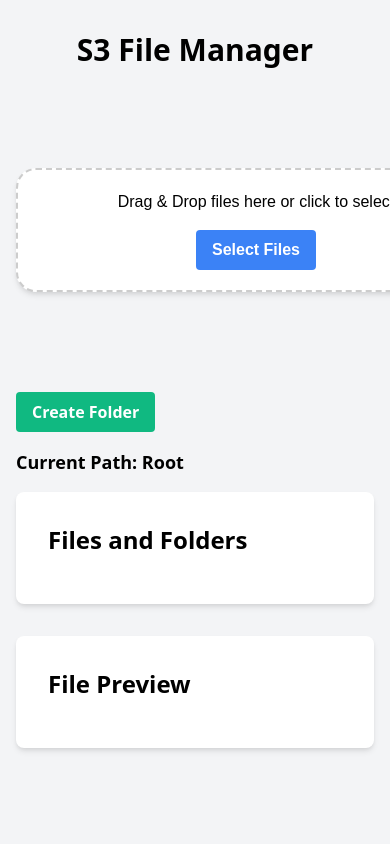
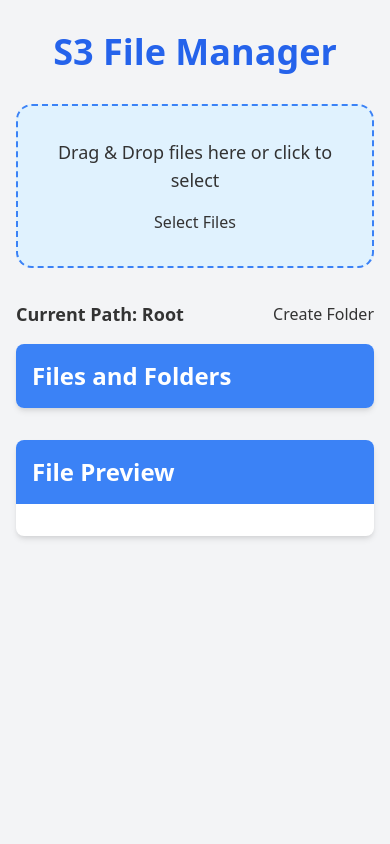
Before and after one commit to rohitg00/S3-File-Manager, a Flask app: page / in a window 390 px wide; the page is wider, and only the part inside the window is pictured. Run offline with Flask 3, Linux system fonts and the light colour scheme; data that the repository does not hold is empty.

Commit message:
Agent query: Please review the updated design of the S3 File Manager. Does it look more visually appealing and user-friendly? Are the file and folder structure displays more intuitive? Is the layout responsive on different screen sizes? Please provide any feedback or suggestions for further improvements.

```diff
--- a/static/css/tailwind.css
+++ b/static/css/tailwind.css
@@ -1,33 +1,92 @@
 @import 'https://cdn.jsdelivr.net/npm/tailwindcss@2.2.19/dist/tailwind.min.css';
 
 /* Custom styles */
-.drag-drop-zone {
-    border: 2px dashed #ccc;
-    border-radius: 20px;
-    width: 480px;
-    font-family: sans-serif;
-    margin: 100px auto;
-    padding: 20px;
+body {
+    background-color: #f0f4f8;
+    color: #333;
 }
 
-.drag-drop-zone.highlight {
-    border-color: purple;
+.container {
+    max-width: 1200px;
+}
+
+.drag-drop-zone {
+    border: 2px dashed #3b82f6;
+    border-radius: 1rem;
+    background-color: #e0f2fe;
+    transition: all 0.3s ease;
+}
+
+.drag-drop-zone:hover, .drag-drop-zone.highlight {
+    border-color: #2563eb;
+    background-color: #bfdbfe;
 }
 
 .spinner {
-    border: 4px solid rgba(0, 0, 0, 0.1);
+    border: 4px solid rgba(59, 130, 246, 0.1);
     width: 36px;
     height: 36px;
     border-radius: 50%;
-    border-left-color: #09f;
+    border-left-color: #3b82f6;
     animation: spin 1s linear infinite;
 }
 
 @keyframes spin {
-    0% {
-        transform: rotate(0deg);
+    0% { transform: rotate(0deg); }
+    100% { transform: rotate(360deg); }
+}
+
+.btn {
+    @apply font-bold py-2 px-4 rounded transition duration-300 ease-in-out;
+}
+
+.btn-primary {
+    @apply bg-blue-500 text-white;
+}
+
+.btn-primary:hover {
+    @apply bg-blue-600;
+}
+
+.btn-secondary {
+    @apply bg-gray-300 text-gray-800;
+}
+
+.btn-secondary:hover {
+    @apply bg-gray-400;
+}
+
+.btn-danger {
+    @apply bg-red-500 text-white;
+}
+
+.btn-danger:hover {
+    @apply bg-red-600;
+}
+
+.file-list-item {
+    @apply flex justify-between items-center py-3 px-4 border-b border-gray-200 hover:bg-gray-50 transition duration-150 ease-in-out;
+}
+
+.file-list-item:last-child {
+    @apply border-b-0;
+}
+
+.preview-area {
+    @apply bg-white rounded-lg shadow-md p-4;
+}
+
+/* Responsive design */
+@media (max-width: 640px) {
+    .container {
+        @apply px-4;
     }
-    100% {
-        transform: rotate(360deg);
+
+    .file-list-item {
+        @apply flex-col items-start;
+    }
+
+    .file-list-item .actions {
+        @apply mt-2;
     }
 }
--- a/templates/index.html
+++ b/templates/index.html
@@ -8,40 +8,39 @@
 </head>
 <body class="bg-gray-100 min-h-screen">
     <div class="container mx-auto px-4 py-8">
-        <h1 class="text-3xl font-bold mb-8 text-center">S3 File Manager</h1>
+        <h1 class="text-4xl font-bold mb-8 text-center text-blue-600">S3 File Manager</h1>
 
         <div class="mb-8">
-            <div id="drop-zone" class="drag-drop-zone bg-white p-8 rounded-lg shadow-md text-center">
-                <p class="mb-4">Drag & Drop files here or click to select</p>
+            <div id="drop-zone" class="drag-drop-zone p-8 text-center">
+                <p class="mb-4 text-lg">Drag & Drop files here or click to select</p>
                 <input type="file" id="file-input" class="hidden" multiple>
-                <button onclick="document.getElementById('file-input').click();" class="bg-blue-500 hover:bg-blue-700 text-white font-bold py-2 px-4 rounded">
+                <button onclick="document.getElementById('file-input').click();" class="btn btn-primary">
                     Select Files
                 </button>
             </div>
         </div>
 
-        <div id="message" class="text-center mb-4"></div>
+        <div id="message" class="text-center mb-4 font-semibold"></div>
 
         <div id="loading-spinner" class="spinner mx-auto hidden"></div>
 
         <div id="progress-bars" class="mb-4"></div>
 
-        <div class="mb-4">
-            <button id="create-folder-btn" class="bg-green-500 hover:bg-green-700 text-white font-bold py-2 px-4 rounded">
+        <div class="flex justify-between items-center mb-4">
+            <div id="current-path" class="text-lg font-semibold"></div>
+            <button id="create-folder-btn" class="btn btn-primary">
                 Create Folder
             </button>
         </div>
 
-        <div id="current-path" class="mb-4 text-lg font-semibold"></div>
-
-        <div class="grid grid-cols-1 md:grid-cols-2 gap-8">
-            <div class="bg-white p-8 rounded-lg shadow-md">
-                <h2 class="text-2xl font-bold mb-4">Files and Folders</h2>
-                <ul id="file-list" class="space-y-2"></ul>
+        <div class="grid grid-cols-1 lg:grid-cols-3 gap-8">
+            <div class="lg:col-span-2 bg-white rounded-lg shadow-md overflow-hidden">
+                <h2 class="text-2xl font-bold p-4 bg-blue-500 text-white">Files and Folders</h2>
+                <ul id="file-list" class="divide-y divide-gray-200"></ul>
             </div>
-            <div class="bg-white p-8 rounded-lg shadow-md">
-                <h2 class="text-2xl font-bold mb-4">File Preview</h2>
-                <div id="preview-area" class="mt-4"></div>
+            <div class="bg-white rounded-lg shadow-md overflow-hidden">
+                <h2 class="text-2xl font-bold p-4 bg-blue-500 text-white">File Preview</h2>
+                <div id="preview-area" class="p-4"></div>
             </div>
         </div>
     </div>
```
